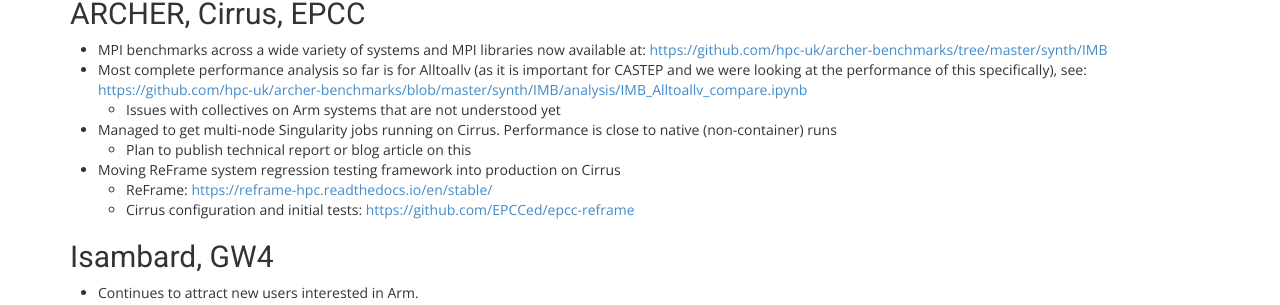
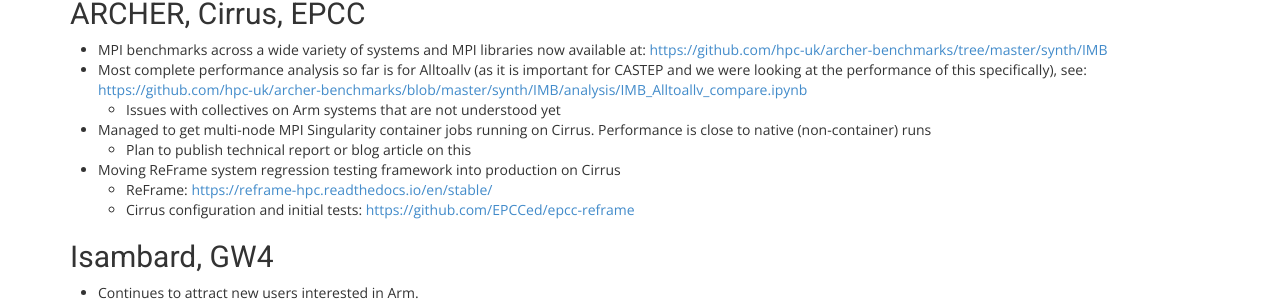
Before and after one commit to hpc-uk/hpcuk-website, a Jekyll site: the page built from rse/2019-11-26_HPCRSEMeetingNotes.md, in a window 1280 px wide. Shown: the part 322-627 px from the top of the page. Built offline with Jekyll 4.4.1, drawn with Linux system fonts in a browser that asks for light colours; nearby versions of some CDN libraries; some web fonts are replaced; our own code applies the rules of GitHub Pages for plain Markdown files.

Commit message:
Updated pre-meeting notes

```diff
--- a/rse/2019-11-26_HPCRSEMeetingNotes.md
+++ b/rse/2019-11-26_HPCRSEMeetingNotes.md
@@ -20,7 +20,7 @@
    - Most complete performance analysis so far is for Alltoallv (as it is important for CASTEP and we were looking at the performance of this specifically), see: [https://github.com/hpc-uk/archer-benchmarks/blob/master/synth/IMB/analysis/IMB_Alltoallv_compare.ipynb](https://github.com/hpc-uk/archer-benchmarks/blob/master/synth/IMB/analysis/IMB_Alltoallv_compare.ipynb)
      + Issues with collectives on Arm systems that are not understood yet
 
-   - Managed to get multi-node Singularity jobs running on Cirrus. Performance is close to native (non-container) runs
+   - Managed to get multi-node MPI Singularity container jobs running on Cirrus. Performance is close to native (non-container) runs
      + Plan to publish technical report or blog article on this
 
    - Moving ReFrame system regression testing framework into production on Cirrus
```
